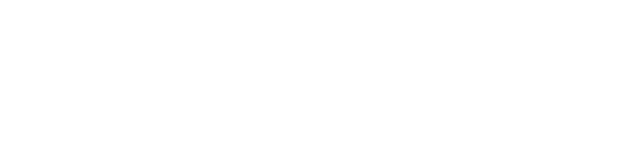
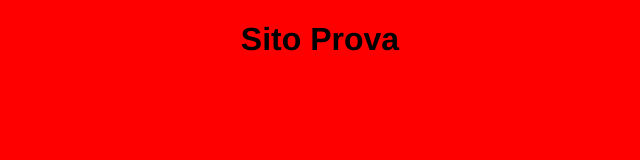
Before and after one commit to AndreaAliberti11/SitoProva, a plain HTML site: page index.html in a window 1280 px wide. Shown: the whole page, without its empty margins (320-960 px from the left). Drawn offline with Linux system fonts and the light colour scheme.

Commit message:
Aggiunta font e stile

```diff
--- a/index.html
+++ b/index.html
@@ -4,8 +4,11 @@
     <meta charset="UTF-8">
     <meta name="viewport" content="width=device-width, initial-scale=1.0">
     <title>Document</title>
+    <link href="style.css" rel="stylesheet">
 </head>
 <body>
-
+    <h1>
+        Sito Prova
+    </h1>
 </body>
 </html>
--- a/style.css
+++ b/style.css
@@ -3,3 +3,10 @@
 body {
     background-color: red;
 }
+
+h1 {
+    font-family: 'Franklin Gothic Medium', 'Arial Narrow', Arial, sans-serif;
+    font-weight: bold;
+    color: black;
+    text-align: center;
+}
```
